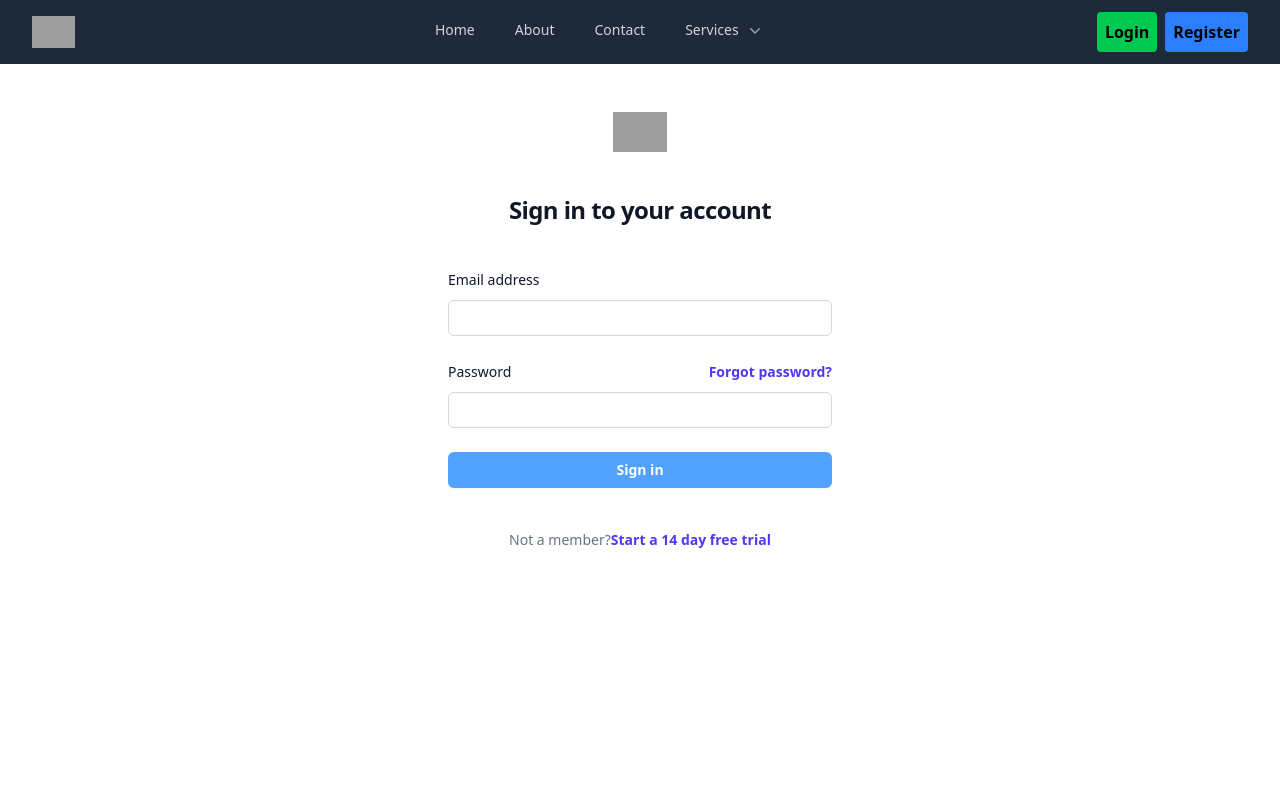
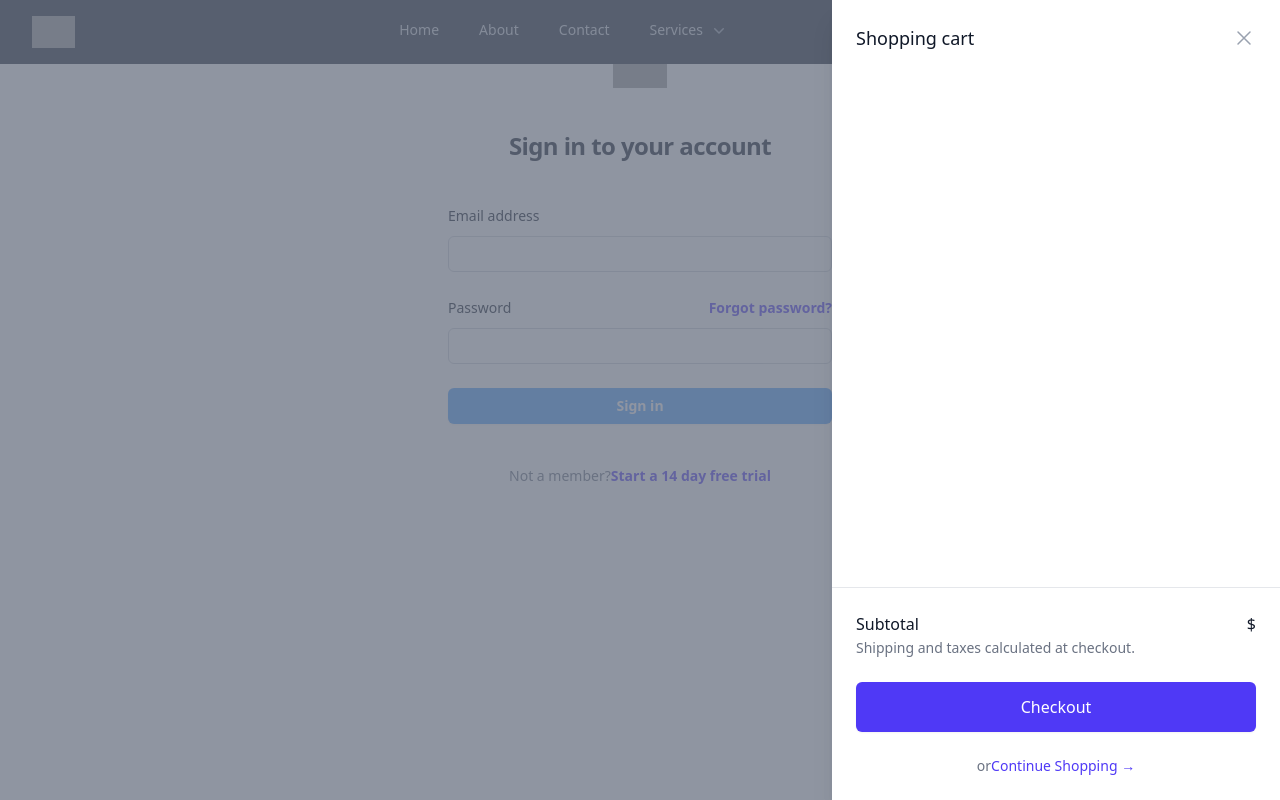
Before and after one commit to megha-singh23/E-Commerce, a React (Vite) app: page /login in a window 1280 px wide. Built offline with nearby package versions, Linux system fonts and the light colour scheme; grey boxes are pictures that could not be loaded.

Commit message:
adding features

```diff
--- a/package.json
+++ b/package.json
@@ -1,10 +1,13 @@
 {
+  "homepage": "https://megha-singh23.github.io/E-Commerce/",
   "name": "e-commerce",
   "private": true,
   "version": "0.0.0",
   "type": "module",
   "scripts": {
     "dev": "vite",
+    "predeploy":"npm run build",
+    "deploy":"gh-pages -d build",
     "build": "vite build",
     "lint": "eslint .",
     "preview": "vite preview"
@@ -30,6 +33,7 @@
     "eslint": "^9.21.0",
     "eslint-plugin-react-hooks": "^5.1.0",
     "eslint-plugin-react-refresh": "^0.4.19",
+    "gh-pages": "^6.3.0",
     "globals": "^15.15.0",
     "vite": "^6.2.0"
   }
--- /dev/null
+++ b/src/Components/Cart.jsx
@@ -0,0 +1,149 @@
+import React from 'react'
+import { useSelector } from 'react-redux'
+
+const Cart = ({cartRef,overlayRef,toggleCart}) => {
+
+    const products=useSelector((state)=>state.cart.value);
+
+    console.log(products);
+  return (
+    <div
+  className="relative z-10"
+  aria-labelledby="slide-over-title"
+  role="dialog"
+  aria-modal="true"
+  ref={overlayRef}
+>
+
+  <div
+    className="fixed inset-0 bg-gray-500/75 transition-opacity"
+    aria-hidden="true"
+  />
+  <div className="fixed inset-0 overflow-hidden">
+    <div className="absolute inset-0 overflow-hidden">
+      <div ref={cartRef} className="pointer-events-none fixed inset-y-0 right-0 flex max-w-full pl-10">
+        <div className="pointer-events-auto w-screen max-w-md">
+          <div className="flex h-full flex-col overflow-y-scroll bg-white shadow-xl">
+            <div className="flex-1 overflow-y-auto px-4 py-6 sm:px-6">
+              <div className="flex items-start justify-between">
+                <h2
+                  className="text-lg font-medium text-gray-900"
+                  id="slide-over-title"
+                >
+                  Shopping cart
+                </h2>
+                <div className="ml-3 flex h-7 items-center">
+                  <button
+                    type="button"
+                    // onClick={()=>toggleCart(false)}
+                    onClick={toggleCart}
+                    className="relative -m-2 p-2 text-gray-400 hover:text-gray-500"
+                  >
+                    <span className="absolute -inset-0.5" />
+                    <span className="sr-only">Close panel</span>
+                    <svg
+                      className="size-6"
+                      fill="none"
+                      viewBox="0 0 24 24"
+                      strokeWidth="1.5"
+                      stroke="currentColor"
+                      aria-hidden="true"
+                      data-slot="icon"
+                    >
+                      <path
+                        strokeLinecap="round"
+                        strokeLinejoin="round"
+                        d="M6 18 18 6M6 6l12 12"
+                      />
+                    </svg>
+                  </button>
+                </div>
+              </div>
+              <div className="mt-8">
+                <div className="flow-root">
+                  <ul role="list" className="-my-6 divide-y divide-gray-200">
+                    {
+                        products.map((product,i)=><ProdEntry product={product} key={i}/>)
+                    }
+                  </ul>
+                </div>
+              </div>
+            </div>
+            <div className="border-t border-gray-200 px-4 py-6 sm:px-6">
+              <div className="flex justify-between text-base font-medium text-gray-900">
+                <p>Subtotal</p>
+                <p>${products.price}</p>
+              </div>
+              <p className="mt-0.5 text-sm text-gray-500">
+                Shipping and taxes calculated at checkout.
+              </p>
+              <div className="mt-6">
+                <a
+                  href="#"
+                  className="flex items-center justify-center rounded-md border border-transparent bg-indigo-600 px-6 py-3 text-base font-medium text-white shadow-xs hover:bg-indigo-700"
+                >
+                  Checkout
+                </a>
+              </div>
+              <div className="mt-6 flex justify-center text-center text-sm text-gray-500">
+                <p>
+                  or
+                  <button
+                    type="button"
+                    className="font-medium text-indigo-600 hover:text-indigo-500"
+                  >
+                    Continue Shopping
+                    <span aria-hidden="true"> →</span>
+                  </button>
+                </p>
+              </div>
+            </div>
+          </div>
+        </div>
+      </div>
+    </div>
+  </div>
+</div>
+
+  )
+}
+
+export default Cart;
+
+const ProdEntry =({product}) => {
+    return(
+            <>
+        <li className="flex py-6">
+                      <div className="size-24 shrink-0 overflow-hidden rounded-md border border-gray-200">
+                        <img
+                          src={product.image}
+                          alt={product.description}
+                          className="size-full object-cover"
+                          />
+                      </div>
+                      <div className="ml-4 flex flex-1 flex-col">
+                        <div>
+                          <div className="flex justify-between text-base font-medium text-gray-900">
+                            <h3>
+                              <a href="#">{product.title}</a>
+                            </h3>
+                            <p className="ml-4">${product.price}</p>
+                          </div>
+                          <p className="mt-1 text-sm text-gray-500">{product.category}</p>
+                        </div>
+                        <div className="flex flex-1 items-end justify-between text-sm">
+                          <p className="text-gray-500">Qty 1</p>
+                          <div className="flex">
+                            <button
+                              type="button"
+                              className="font-medium text-indigo-600 hover:text-indigo-500"
+                            >
+                              Remove
+                            </button>
+                          </div>
+                        </div>
+                      </div>
+                    </li>
+      </>
+    )
+}
--- a/src/Components/Product.jsx
+++ b/src/Components/Product.jsx
@@ -1,5 +1,7 @@
 import React, { useEffect, useState } from 'react'
 import axios from 'axios';
+import { useDispatch } from 'react-redux';
+import {addProduct} from '../redux/slices/cartSlice'
 
 const Product = () => {
 
@@ -13,7 +15,7 @@ const Product = () => {
       try{
         const response=await axios.get("https://fakestoreapi.com/products/");
         const products=await response.data;
-        console.log(products);
+        // console.log(products);
         setProducts(products);
       }
       catch(error){
@@ -47,15 +49,14 @@ export default Product
 const SubCard=({prod})=>{
 
   const [quantity,setQuantity]=useState(0);
-  const increment=()=>{
-    setQuantity(quantity+1);
-  }
+
+  const dispatch = useDispatch();
 
   return(
 <a href="#" className="group relative block overflow-hidden rounded-lg shadow-md">
-      <button className="absolute end-4 top-4 z-10 rounded-full bg-white p-1.5 text-gray-900 transition hover:text-gray-900/75">
+      <button className="absolute end-4 top-4 z-5 rounded-full bg-white p-1.5 text-gray-900 transition hover:text-gray-900/75">
         <span className="sr-only">Wishlist</span>
-        <svg xmlns="http://www.w3.org/2000/svg" fill="none" viewBox="0 0 24 24" strokeWidth="1.5" stroke="currentColor" className="size-4">
+        <svg xmlns="http://www.w3.org/2000/svg" fill="none" viewBox="0 0 24 24" strokeWidth="1.5" stroke="currentColor" className="size-4 z-4">
           <path strokeLinecap="round" strokeLinejoin="round" d="M21 8.25c0-2.485-2.099-4.5-4.688-4.5-1.935 0-3.597 1.126-4.312 2.733-.715-1.607-2.377-2.733-4.313-2.733C5.1 3.75 3 5.765 3 8.25c0 7.22 9 12 9 12s9-4.78 9-12z" />
         </svg>
       </button>
@@ -76,10 +77,10 @@ const SubCard=({prod})=>{
           {quantity>0 && "Quantity "+ quantity}       {/*Contional Rendering*/}
         </div>
         <div className='flex justify-between gap-2'>
-        <button onClick={increment} className="mt-4 block w-1/2 rounded-sm bg-yellow-400 p-4 text-sm font-medium transition hover:scale-105">
+        <button onClick={()=>dispatch(addProduct(prod))} className="mt-4 block w-1/2 rounded-sm bg-yellow-400 p-4 text-sm font-medium transition hover:scale-105">
           Add to Cart
         </button>
-        <button onClick={increment} className="mt-4 block w-1/2 rounded-sm bg-blue-400 p-4 text-sm font-medium transition hover:scale-105">
+        <button onClick={()=>dispatch(addProduct(prod))} className="mt-4 block w-1/2 rounded-sm bg-blue-400 p-4 text-sm font-medium transition hover:scale-105">
           Buy Now
         </button>
         </div>
--- a/src/Components/navbar.jsx
+++ b/src/Components/navbar.jsx
@@ -1,14 +1,31 @@
 import { useState } from "react"
 import { Link, NavLink } from "react-router-dom"
+import { useSelector } from "react-redux";
+import Cart from "./Cart";
+import { useRef } from "react";
 
 const Navbar = () => {
 const[isUserModalOpen,setUserModal]=useState(false);
     const [isUserLoggedIn]=useState(false);
+
+    const products=useSelector((state)=>state.cart.value);
     const toggleUserModal=()=>{
         setUserModal(!isUserModalOpen);
     }
+
+    const cartRef=useRef(null);
+    const overlayRef=useRef(null);
+    const toggleCart=()=>{
+
+        const overlay=overlayRef.current;
+        const cart=cartRef.current;
+        cart.classList.replace('max-w-full','w-0');
+        overlay.classList.add('hidden');
+
+    }
     return (
-        <nav className="bg-gray-800">
+        <nav className="bg-gray-800 fixed top-0 w-full z-10">
+           { <Cart cartRef={cartRef} overlayRef={overlayRef} toggleCart={toggleCart}/>}
             <div className="mx-auto max-w-7xl px-2 sm:px-6 lg:px-8">
                 <div className="relative flex h-16 items-center justify-between">
                     <div className="absolute inset-y-0 left-0 flex items-center sm:hidden">
@@ -126,7 +143,8 @@ const[isUserModalOpen,setUserModal]=useState(false);
                             <div className="flex gap-2">
                             <Link to='/login'><button className="rounded p-2 px-2 bg-green-500 font-semibold cursor-pointer">Login</button></Link>
                             <Link to='/register'><button className="rounded p-2 px-2 bg-blue-500 font-semibold cursor-pointer">Register</button></Link>
-                           </div>
+                            <Link to=''><button className="rounded p-2 px-2 bg-yellow-500 font-semibold cursor-pointer " onClick={()=>toggleCart() }>Cart {products.length}</button></Link>
+                            </div>
                         }
                     </div>
 
--- a/src/main.jsx
+++ b/src/main.jsx
@@ -4,11 +4,16 @@ import './index.css'
 import { RouterProvider } from 'react-router-dom'
 import router from './Components/router'
 import ThemeContext from './Components/ThemeContext'
+import { Provider } from 'react-redux'
+import { store } from './redux/store'
 
 createRoot(document.getElementById('root')).render(
   // <StrictMode>
   <ThemeContext>
+    <Provider store={store}>
+
     <RouterProvider router={router} />
+    </Provider>
     </ThemeContext>
   // </StrictMode>,
 )
--- /dev/null
+++ b/src/redux/slices/cartSlice.jsx
@@ -0,0 +1,20 @@
+import { createSlice } from '@reduxjs/toolkit'
+
+const initialState = {
+  value: [],
+}
+
+export const cartSlice = createSlice({
+  name: 'cart',
+  initialState,
+  reducers: {
+    addProduct: (state, action) => {
+      state.value.push(action.payload)
+    },
+  },
+})
+
+// Action creators are generated for each case reducer function
+export const {  addProduct } = cartSlice.actions
+
+export default cartSlice.reducer
--- /dev/null
+++ b/src/redux/store.js
@@ -0,0 +1,8 @@
+import { configureStore } from '@reduxjs/toolkit'
+import cartReducers from '../redux/slices/cartSlice'
+
+export const store = configureStore({
+  reducer: {
+    cart:cartReducers
+  },
+})
```
Also changed, not shown: src/Components/ThemeContext.jsx (line endings or trailing spaces), 1 other file (tests, documents, lock files or other folders).
